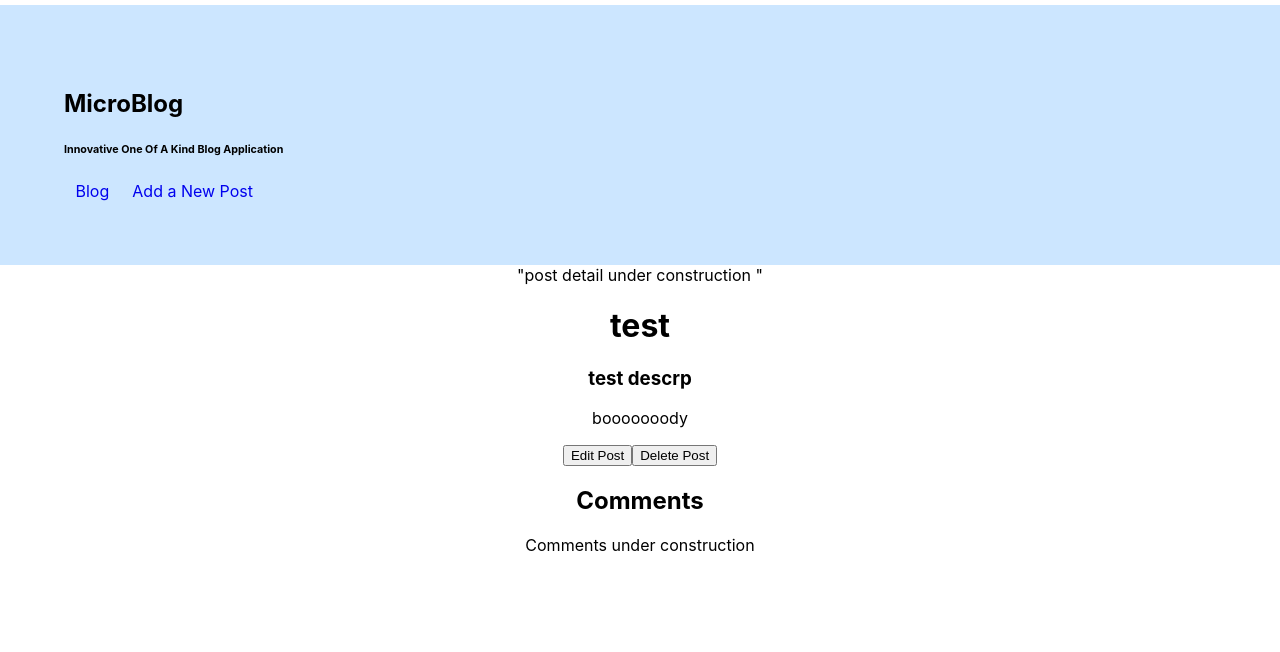
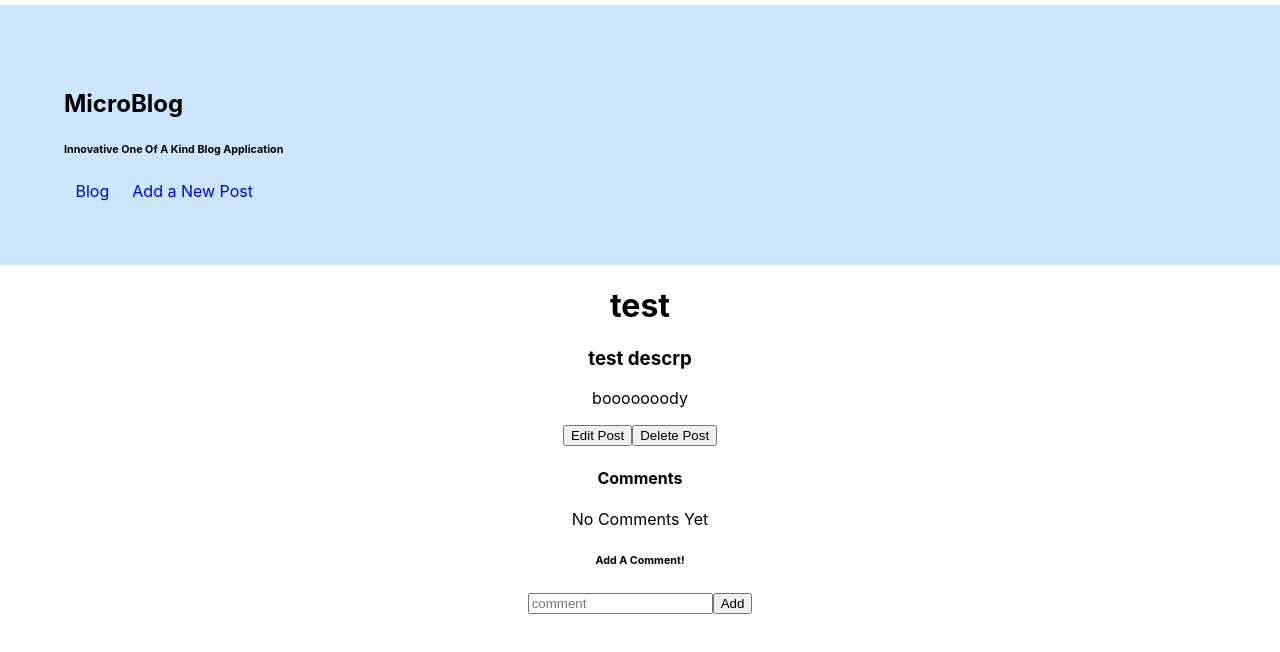
Before and after one commit to boris-gladkikh/bulletin, a React (Create React App) app: page /posts/one in a window 1280 px wide. Shown: the top 652 px of the page. Built offline with nearby package versions, Linux system fonts and the light colour scheme.

Commit message:
part 3 redux pre-code review

```diff
--- a/src/Comment.js
+++ b/src/Comment.js
@@ -4,9 +4,15 @@ import React from "react";
 
 function Comment({ postId, commentId, text, deleteComment }) {
 
+
+  function handleDelete(){
+    deleteComment(postId, commentId)
+  }
+
+
   return(
     <li id={commentId}>{text}
-      <button onClick={()=>deleteComment(postId, commentId)}>X</button>
+      <button onClick={handleDelete}>X</button>
     </li>
   );
 }
--- a/src/CommentForm.js
+++ b/src/CommentForm.js
@@ -8,12 +8,12 @@ function CommentForm({ addComment, postId }) {
   const [commentFormData, setCommentFormData] = useState({ ...BLANK_FORM });
 
 
-// adds id to commentForm data and  adds comment to state
+// adds id to commentForm data and  adds comment to store
 
   function handleSubmit(evt) {
     evt.preventDefault();
     let completeComment = { ...commentFormData, commentId: uuidv4() }
-    // add comment to posts state
+    // add comment to store
     addComment(postId, completeComment)
 
     //reset form data to blank form
@@ -30,7 +30,7 @@ function CommentForm({ addComment, postId }) {
 
   return (
     <div>
-      <h2>Add A Comment!</h2>
+      <h6>Add A Comment!</h6>
       <form onSubmit={handleSubmit}>
         <label htmlFor="comment"></label>
         <input
@@ -39,7 +39,7 @@ function CommentForm({ addComment, postId }) {
           type="text"
           onChange={handleChange}
           value={commentFormData.text} />
-        <button>Add Comment</button>
+        <button>Add</button>
       </form>
     </div>
 
--- a/src/Home.js
+++ b/src/Home.js
@@ -5,11 +5,11 @@ import PostList from "./PostList";
  * Renders welcome message and PostList component
  */
 
-function Home({posts}) {
+function Home() {
   return (
     <div>
       <h2>Welcome to MicroBlog!</h2>
-      <PostList posts={posts} />
+      <PostList />
     </div>
   );
 }
--- a/src/Post.js
+++ b/src/Post.js
@@ -4,77 +4,74 @@ import NewAndEditPostForm from "./NewAndEditPostForm";
 import Comment from "./Comment";
 import CommentForm from "./CommentForm";
 import PostDetail from "./PostDetail";
-import {useDispatch, useSelector} from "react-redux";
-import { removePost, editPost } from "./actionCreators";
-
-
-
-
-//TODO use selector to get post data to pass to post details
-//TODO add comment, delete comment redux functions
-
-
-// ================================================
-// post:
-// {postId: {title: "", description:"", body""}}
-
-
-// comments:
-//  {postId: [{commentId: commentId, text: text}]}
-// ================================================
-
+import { useDispatch, useSelector } from "react-redux";
+import { removePost, editPost, addComment, deleteComment } from "./actionCreators";
 
 
 //renders parent 'Post' which has the comment children components as well as the edit form component
 
-function Post(){
-  const [editForm, setEditForm] = useState(false)
+function Post() {
+  const [editForm, setEditForm] = useState(false);
   const history = useHistory();
   const dispatch = useDispatch();
 
   let { postId } = useParams();
-  const post = useSelector(st=>st.posts[postId])
+  const post = useSelector(st => st.posts[postId]);
+  const comments = useSelector(st => st.comments[postId]) || [];
 
 
 
 
   //function to toggle visibility of edit form on button click
-  function showEditForm(){
+  function showEditForm() {
     setEditForm(true);
   }
 
 
   //function to edit post in our redux state using dispatch
-  function editPostInStore(postId,data){
-    dispatch(editPost(postId,data))
+  function editPostInStore(postId, data) {
+    dispatch(editPost(postId, data))
   }
 
   //function to delete post from our redux state using dispatch
 
-  function deletePostFromStore(postId){
+  function deletePostFromStore(postId) {
     dispatch(removePost(postId));
     history.push("/");
 
   }
 
+  //function to add comment to our redux state
 
-  // let displayComments = (comments[id] !== undefined)
-  //   ? comments[id].map(c => (
-  //     <ul>
-  //       <Comment
-  //         deleteComment={deleteComment}
-  //         key={c.commentId}
-  //         commentId={c.commentId}
-  //         postId={id}
-  //         text={c.text} />
-  //     </ul>))
-  //   : <p>No Comments Yet</p>
+  function addCommentToStore(postId, data) {
+    dispatch(addComment(postId, data))
+  }
+
+  //function to delete comment from our redux state
+
+  function deleteCommentFromStore(postId, commentId) {
+    dispatch(deleteComment(postId, commentId))
+  }
+
+  //ternary operator - if there are comments in state.comments, render comment components with necessary info.
+  //otherwise render a 'no comments yet' paragraph
+  let displayComments = (comments.length !== 0)
+    ? comments.map(c => (
+      <ul>
+        <Comment
+          deleteComment={deleteCommentFromStore}
+          key={c.commentId}
+          commentId={c.commentId}
+          postId={postId}
+          text={c.text} />
+      </ul>))
+    : <p>No Comments Yet</p>
 
   return (
     <div>
       <PostDetail post={post} />
       <button onClick={showEditForm}>Edit Post</button>
-      <button onClick={()=>deletePostFromStore(postId)}>Delete Post</button>
+      <button onClick={() => deletePostFromStore(postId)}>Delete Post</button>
       {editForm === true ? <NewAndEditPostForm
         editPost={editPostInStore}
         editId={postId}
@@ -82,10 +79,9 @@ function Post(){
 
       /> : ""}
 
-      <h2>Comments</h2>
-      Comments under construction
-      {/* {displayComments}
-      <CommentForm postId={id} addComment={addComment} deleteComment={deleteComment} /> */}
+      <h4>Comments</h4>
+      {displayComments}
+      <CommentForm postId={postId} addComment={addCommentToStore} deleteComment={deleteCommentFromStore} />
     </div>
   )
 }
--- a/src/PostDetail.js
+++ b/src/PostDetail.js
@@ -8,7 +8,6 @@ import React from "react";
 function PostDetail({ post }) {
   return (
     <div>
-      "post detail under construction "
       <h1>{post.title}</h1>
       <h3>{post.description}</h3>
       <p>{post.body}</p>
--- a/src/PostList.js
+++ b/src/PostList.js
@@ -3,7 +3,6 @@ import PostCard from "./PostCard";
 import {useSelector, shallowEqual} from "react-redux";
 
 
-//renders list of all available posts with post card child components
 
 // post:
 // {{title: "", depostId: scription:"", body""}}
@@ -11,6 +10,8 @@ import {useSelector, shallowEqual} from "react-redux";
 // comments:
 //  {postId: [{commentId: commentId, text: text}]}
 
+
+//renders list of all available posts with post card child components
 
 function PostList() {
 
--- a/src/rootReducer.js
+++ b/src/rootReducer.js
@@ -1,5 +1,11 @@
-import { addPost, removePost, editPost, addComment, deleteComment } from "./actionCreators";
 import { ADD_POST, REMOVE_POST, EDIT_POST, ADD_COMMENT, DELETE_COMMENT } from "./actionTypes";
+
+
+//data structure of store:
+// post:
+// {postId: {title: "", description:"", body""}}
+// comments:
+//  {postId: [{commentId: commentId, text: text}]}
 
 
 const INITIAL_STATE = {
@@ -7,16 +13,6 @@ const INITIAL_STATE = {
   comments: {}
 
 }
-
-
-
-// post:
-// {postId: {title: "", description:"", body""}}
-
-
-// comments:
-//  {postId: [{commentId: commentId, text: text}]}
-
 
 function rootReducer(state = INITIAL_STATE, action) {
   switch (action.type) {
@@ -36,38 +32,45 @@ function rootReducer(state = INITIAL_STATE, action) {
       delete postsCopy[action.postId]
       return ({
         ...state,
-        posts:{...postsCopy}
+        posts: { ...postsCopy }
       })
     }
 
 
     case EDIT_POST: {
       let postsCopy = { ...state.posts };
-      console.log("this is our action.postId in our root reducer", action.postId);
       postsCopy[action.postId] = action.payload;
       return ({
         ...state,
-        posts:{...postsCopy}
-      })
-
-    }
-
-    //====================================================================fix to reflect above state ^^^^
-    case ADD_COMMENT: {
-      let commentsCopy = { ...state.comments };
-      commentsCopy[action.postId] = [...state.comments[action.postId], { ...action.payload }]
-      return ({
-        ...commentsCopy
+        posts: { ...postsCopy }
       })
 
     }
 
 
+    case ADD_COMMENT: {
+
+      let commentsCopy = { ...state.comments };
+      if (commentsCopy[action.postId] !== undefined) {
+        commentsCopy[action.postId] = [...state.comments[action.postId], { ...action.payload }]
+      } else {
+        commentsCopy[action.postId] = [{ ...action.payload }]
+
+      }
+      return ({
+        ...state,
+        comments: { ...commentsCopy }
+
+      })
+    }
+
+
     case DELETE_COMMENT: {
       let commentsCopy = { ...state.comments };
-      commentsCopy[action.postId].filter(c => c.commentId !== action.commentId);
+      let filteredComments = commentsCopy[action.postId].filter(c => c.commentId !== action.commentId);
       return ({
-        ...commentsCopy
+        ...state,
+        comments: { ...filteredComments }
       })
     }
 
```
Also changed, not shown: src/App.js (+2 -37 lines), src/designRedux.md (deleted, +0 -8 lines).
